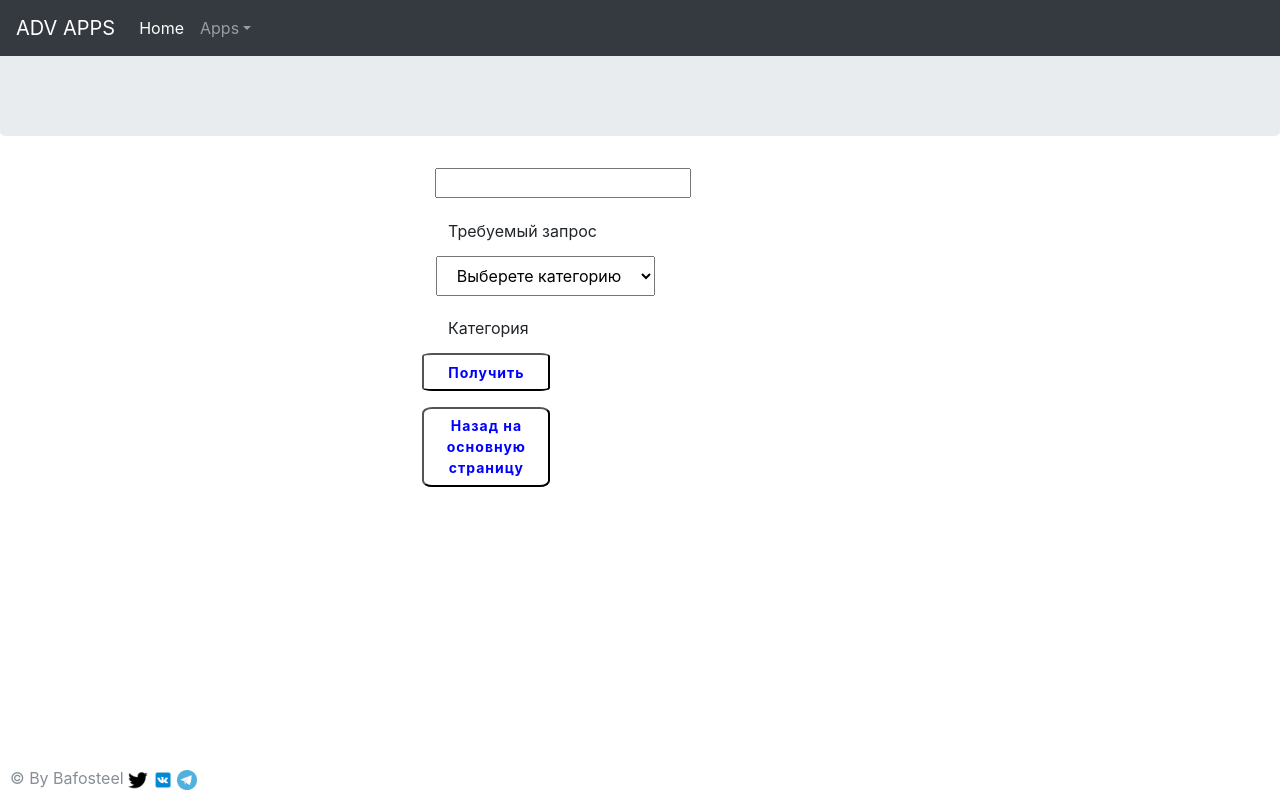
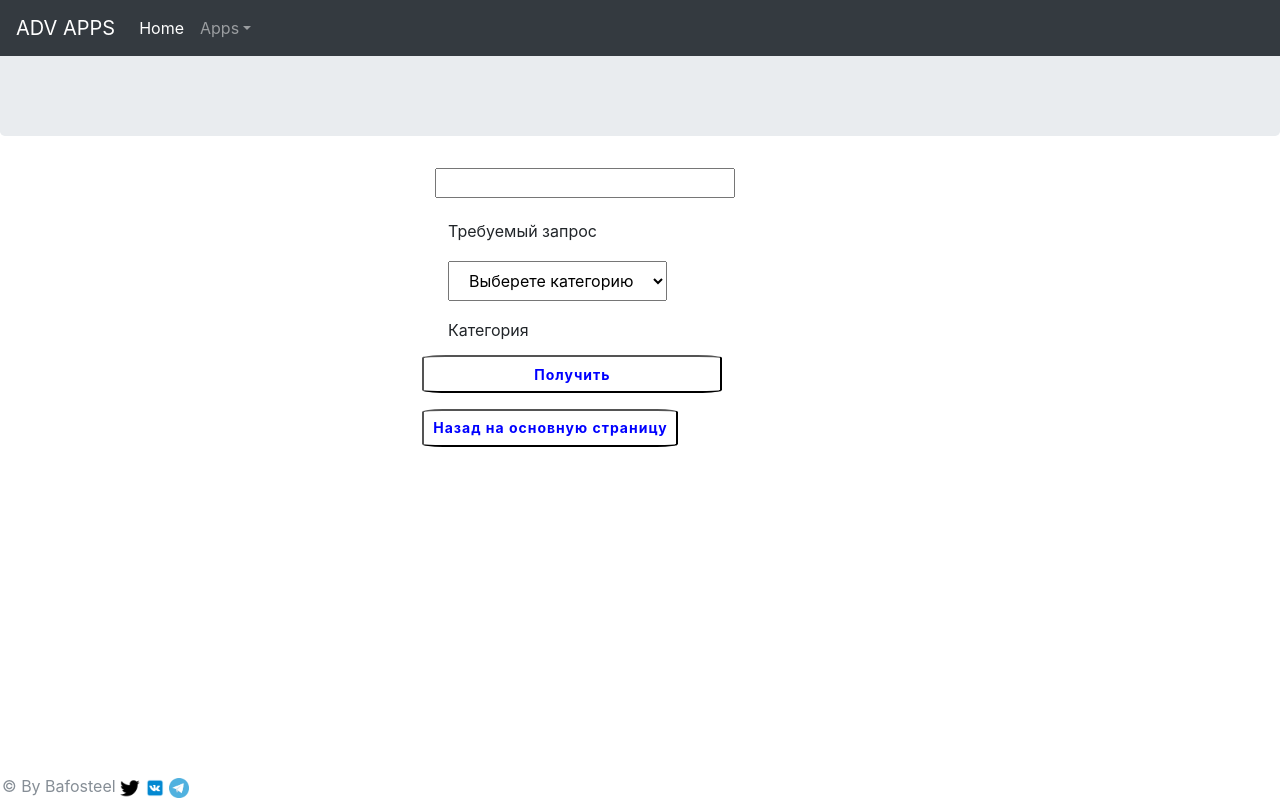
Before and after one commit to AdvDevBaf/ADVAPPS, a Django app: page /youtube/ in a window 1280 px wide. Run offline with Django 3.2, Linux system fonts and the light colour scheme; some libraries are stand-ins or nearby versions.

Commit message:
ihatecss

```diff
--- a/BafosApp/static/css/frontcom.css
+++ b/BafosApp/static/css/frontcom.css
@@ -27,7 +27,7 @@ em {
   display: block;
   margin: auto 33%;
   padding: 0.5%;
-  width: 10%;
+  min-width: 20%;
   max-width: 100%;
   background: #fff; /* запасной цвет для старых браузеров */
   background: rgba(255, 255, 255, 0.2);
@@ -44,11 +44,10 @@ em {
   box-shadow: 0 3px white inset;
 }
 
-
 #footer {
     position: fixed; /* Фиксированное положение */
     left: 0; bottom: 0; /* Левый нижний угол */
-    padding: 10px; /* Поля вокруг текста */
+    padding: 2px; /* Поля вокруг текста */
     background: #fff; /* запасной цвет для старых браузеров */
     background: rgba(255, 255, 255, 0.5);
     color: black; /* Цвет текста */
@@ -61,19 +60,29 @@ em {
 
 
 .tables {
-    margin: auto 34%;;
+    margin: auto 34%;
 }
 
 .fields {
     margin: auto 34%;
+
+}
+
+input {
+    width: 300px;
 }
 
 .field {
-    margin: auto 284%;
+    margin: auto 35%;
+    padding-top: 5px;
+    padding-bottom: 5px;
 }
 
 .multiple {
-    margin: auto 235% !important;
+    margin: auto 35% !important;
+    padding-top: 5px;
+    padding-bottom: 5px;
+
 }
 
 .data {
--- a/BafosApp/templates/BafosApp/b.html
+++ b/BafosApp/templates/BafosApp/b.html
@@ -22,8 +22,6 @@
 <script src="https://ajax.googleapis.com/ajax/libs/jquery/2.1.1/jquery.min.js"></script>
 <script src="https://stackpath.bootstrapcdn.com/bootstrap/4.1.1/js/bootstrap.bundle.min.js"></script>
 <script src="https://cdnjs.cloudflare.com/ajax/libs/bootstrap-select/1.13.1/js/bootstrap-select.min.js"></script>
-
-
 
 
 
--- a/BafosApp/templates/BafosApp/index.html
+++ b/BafosApp/templates/BafosApp/index.html
@@ -5,7 +5,7 @@
 	<main role="main">
 			<div class="jumbotron">
 				<div class="container">
-					<h1 class="display-3">Выберите соответствующее приложение</h1>
+					<h1 class="display-5">Выберите соответствующее приложение</h1>
 				</div>
 			</div>
 		</main>
--- a/BafosApp/templates/BafosApp/organizations.html
+++ b/BafosApp/templates/BafosApp/organizations.html
@@ -14,8 +14,8 @@
     <input type="text" name="radius">
 </label>
     <p class="texts">Название компании и Радиус</p>
-    <label>
-        <select name="data" class="field nav-link">
+    <label class="field">
+        <select name="data" class="nav-link">
             <option>Выберете категорию</option>
             <option>Выгрузить полные адреса</option>
             <option>Выгрузить только адреса</option>
--- a/BafosApp/templates/BafosApp/youtube.html
+++ b/BafosApp/templates/BafosApp/youtube.html
@@ -9,30 +9,14 @@
 				</div>
 			</div>
 		</main>
-{% block javascript %}
-  <script>
-    $("#id_username").change(function () {
-      console.log( $(this).val() );
-
-      $.ajax({
-        url: '/BafosApp/youtube/',
-        data: {
-          'text': text,
-          'data': data,
-        }
-      }).done(function (jsresp) {
-        $("#Obespechenie").val(jsresp.Obespechenie);
-    });
-
-  </script>
-{% endblock %}
 <form action="" method="get">
 <p class="fields"><label>
-    <input сlass="fields" type="text" name="text">
+    <input type="text" name="text">
 </label>
     <p class="texts">Требуемый запрос</p>
-    <label>
-        <select name="data" class="data nav-link">
+
+    <label class="field">
+        <select name="data" class="nav-link">
             <option>Выберете категорию</option>
             <option>video</option>
             <option>channel</option>
```
Also changed, not shown: BafosApp/templates/BafosApp/ads_names.html (+9 -7 lines).
